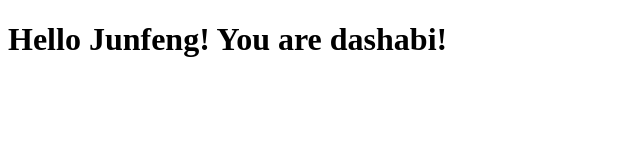
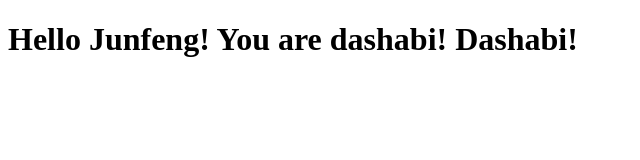
Before and after one commit to lindenxyl/coursera-test, a plain HTML site: page site/index.html in a window 1280 px wide. Shown: the whole page, without its empty margins (0-640 px from the left). Drawn offline with Linux system fonts and the light colour scheme.

Commit message:
Small addition to our page content.

```diff
--- a/site/index.html
+++ b/site/index.html
@@ -4,6 +4,6 @@
 	<title>Hello Junfeng!</title>
 </head>
 <body>
-<h1>Hello Junfeng! You are dashabi!</h1>
+<h1>Hello Junfeng! You are dashabi! Dashabi!</h1>
 </body>
 </html>
```
